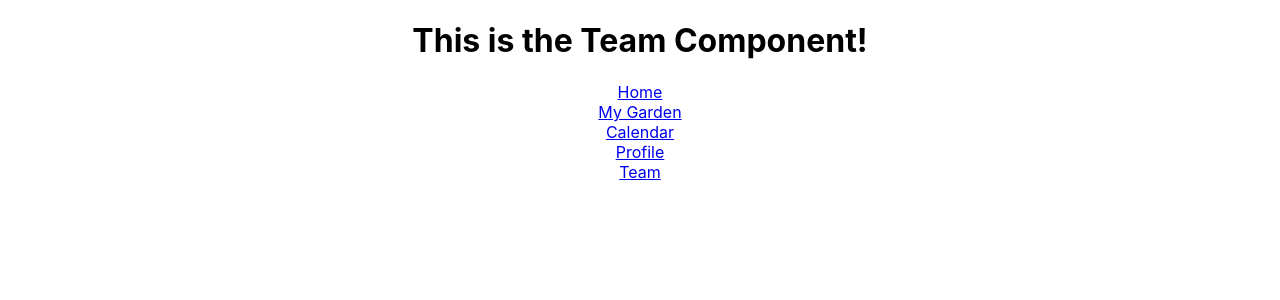
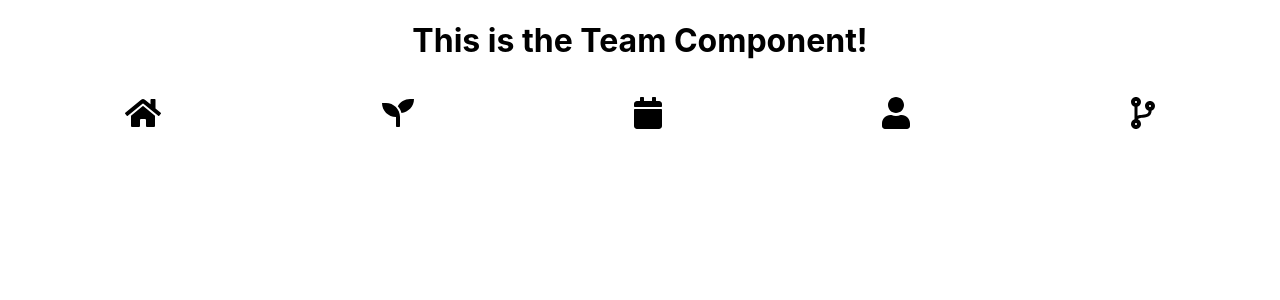
Before and after one commit to kinr-jay/plantie-app-frontend, a React (Create React App) app: page /team in a window 1280 px wide. Shown: the top 300 px of the page. Built offline with nearby package versions, Linux system fonts and the light colour scheme.

Commit message:
icons in nav bar, added some dev dependencies

```diff
--- a/src/components/Nav.js
+++ b/src/components/Nav.js
@@ -1,22 +1,28 @@
 import { Link } from "react-router-dom";
+import {FontAwesomeIcon} from "@fortawesome/react-fontawesome"
+import {faHome} from "@fortawesome/free-solid-svg-icons"
+import {faSeedling} from "@fortawesome/free-solid-svg-icons"
+import {faUser} from "@fortawesome/free-solid-svg-icons"
+import {faCalendar} from "@fortawesome/free-solid-svg-icons"
+import {faCodeBranch} from "@fortawesome/free-solid-svg-icons"
 
 const Nav = () => {
     return (
         <div className= "NavBar">
             <Link to="/">
-                <div>Home</div>
+                <FontAwesomeIcon icon={faHome}/>
             </Link>
             <Link to="/garden">
-                <div>My Garden</div>
+                <div><FontAwesomeIcon icon={faSeedling}/></div>
             </Link>
             <Link to="/calendar">
-                <div>Calendar</div>
+                <div><FontAwesomeIcon icon={faCalendar}/></div>
             </Link>
             <Link to="/profile">
-                <div>Profile</div>
+                <div><FontAwesomeIcon icon={faUser}/></div>
             </Link>
             <Link to="/team">
-                <div>Team</div>
+                <div><FontAwesomeIcon icon={faCodeBranch}/></div>
             </Link>
         </div>
     )
--- a/src/index.css
+++ b/src/index.css
@@ -11,3 +11,16 @@ code {
   font-family: source-code-pro, Menlo, Monaco, Consolas, 'Courier New',
     monospace;
 }
+
+.NavBar {
+  display: flex;
+  justify-content: space-around;
+  padding: 15px;
+  font-size: 1em;
+  color: red;
+}
+
+.NavBar a svg {
+  color: black;
+  font-size: 2em;
+}
```
Also changed, not shown: package.json (+7 -0 lines), 1 other file (tests, documents, lock files or other folders).
